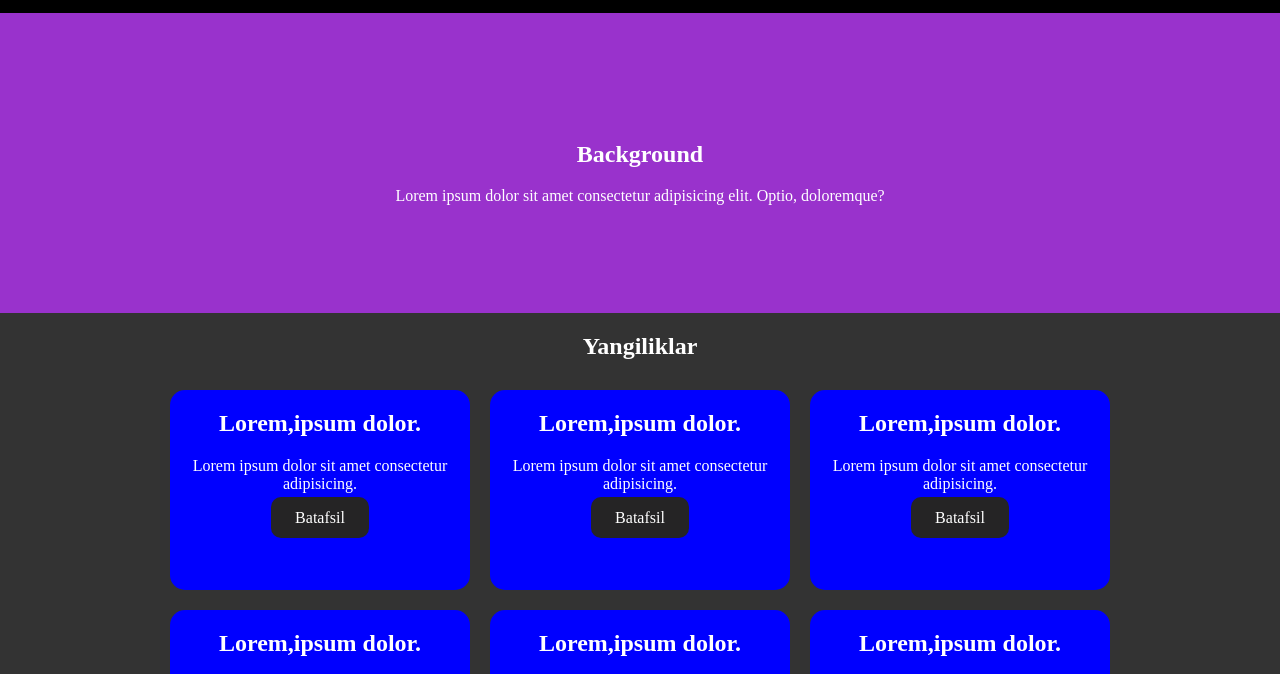
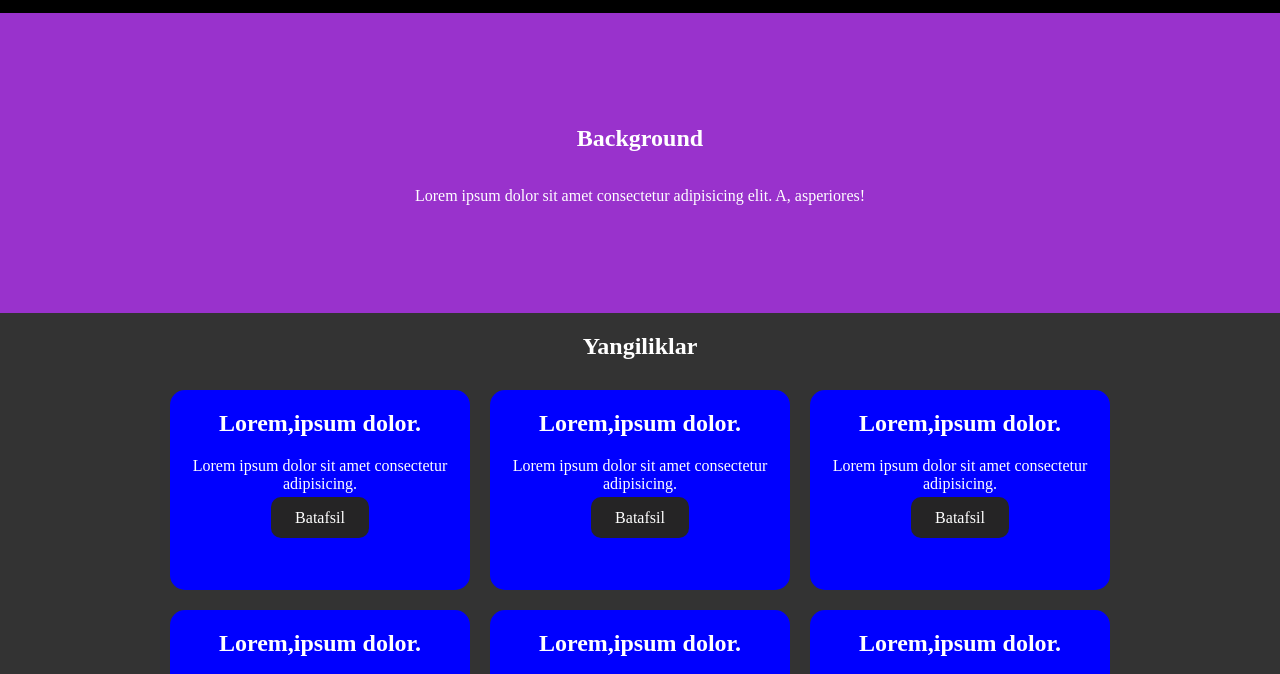
Before and after one commit to Uktamova08/site-demmo, a plain HTML site: page index.html in a window 1280 px wide. Shown: the part 93-767 px from the top of the page. Drawn offline with Linux system fonts and the light colour scheme.

Commit message:
section <hero> has been changed

```diff
--- a/index.html
+++ b/index.html
@@ -26,13 +26,9 @@
     </header>
     <main>
         <!-- SITE HERO -->
-        <div>
-            <ul class="hero">
-                <li class="hero-heading">
-                    <h2>Background</h2>
-                </li>
-                <li class="hero-text">Lorem ipsum dolor sit amet consectetur adipisicing elit. Optio, doloremque?</li>
-            </ul>
+        <div class="hero">
+            <h2 class="hero-keading">Background</h2>
+            <p class="hero-text">Lorem ipsum dolor sit amet consectetur adipisicing elit. A, asperiores!</p>
         </div>
 
     </main>
--- a/style.css
+++ b/style.css
@@ -61,6 +61,7 @@ body {
     padding: 0;
     height: 300px;
     background-color: darkorchid;
+    color: #fff;
 
 }
 
```
